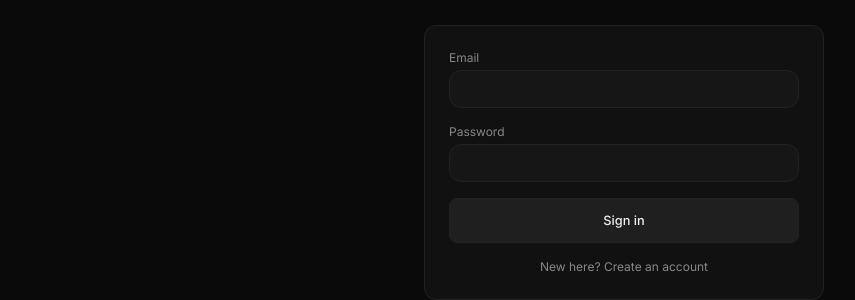
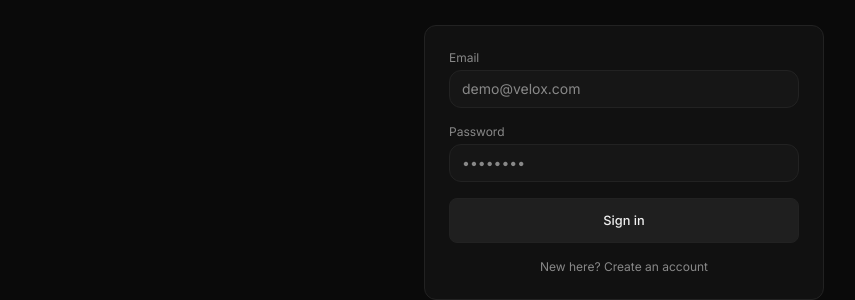
Before and after one commit to rahul-tamanam/Velox, a React (Vite) app in the folder client/: page /login in a window 1280 px wide. Shown: the part 203-503 px from the top of the page, without its empty margins (16-871 px from the left). Built offline with nearby package versions, Linux system fonts and the light colour scheme.

Commit message:
Demo ready

```diff
--- a/client/src/pages/Login.jsx
+++ b/client/src/pages/Login.jsx
@@ -5,11 +5,14 @@ import Navbar from '../components/layout/Navbar.jsx';
 import { useAuth } from '../context/AuthContext.jsx';
 import { formatApiError } from '../utils/apiError.js';
 
+const DEMO_EMAIL = 'demo@velox.com';
+const DEMO_PASSWORD = 'demo1234';
+
 export default function Login() {
   const { login } = useAuth();
   const navigate = useNavigate();
-  const [email, setEmail] = useState('');
-  const [password, setPassword] = useState('');
+  const [email, setEmail] = useState(DEMO_EMAIL);
+  const [password, setPassword] = useState(DEMO_PASSWORD);
   const [error, setError] = useState('');
 
   async function submit(e) {
@@ -33,7 +36,9 @@ export default function Login() {
       <div className="mx-auto flex max-w-md flex-col gap-8 px-6 py-16">
         <motion.div initial={{ opacity: 0, y: 12 }} animate={{ opacity: 1, y: 0 }}>
           <h1 className="font-display text-3xl text-[var(--text-primary)]">Welcome back</h1>
-          <p className="mt-2 text-sm text-[var(--text-secondary)]">Demo · demo@velox.com / demo1234</p>
+          <p className="mt-2 text-sm text-[var(--text-secondary)]">
+            Demo · {DEMO_EMAIL} / {DEMO_PASSWORD}
+          </p>
         </motion.div>
         <form onSubmit={submit} className="card-surface space-y-4 p-6">
           <label className="block text-xs text-[var(--text-secondary)]">
```
